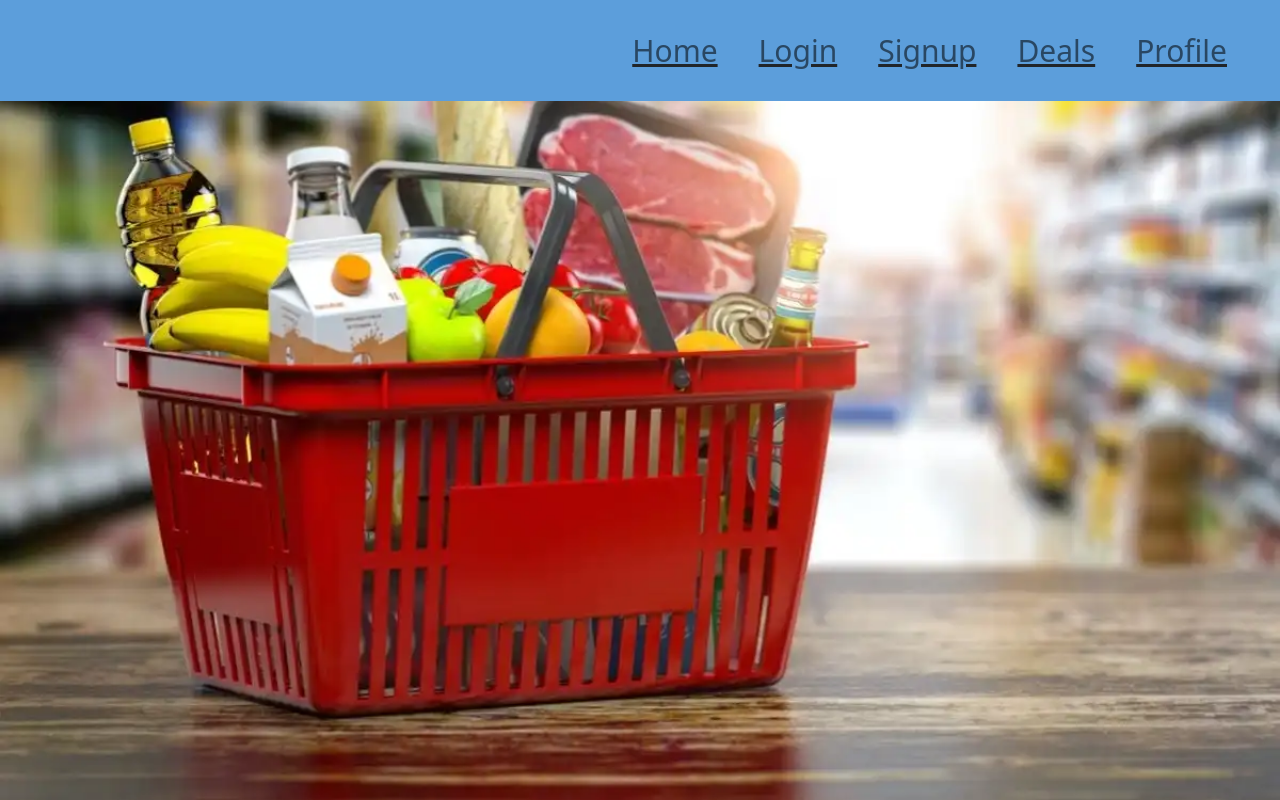
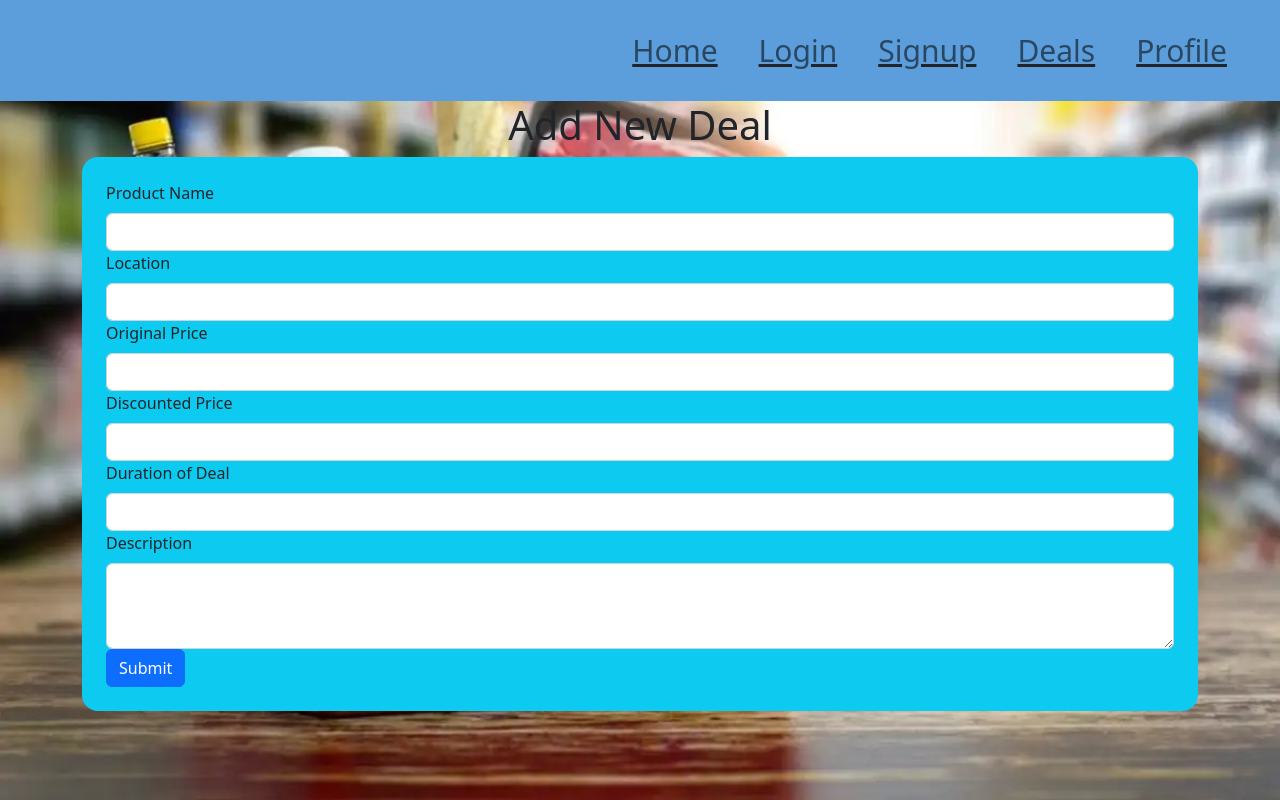
Before and after one commit to kenghoufong1/Savr, a React (Create React App) app in the folder client/: page /add-deal in a window 1280 px wide. Built offline with nearby package versions, Linux system fonts and the light colour scheme.

Commit message:
Created add deal form page

```diff
--- a/client/src/App.js
+++ b/client/src/App.js
@@ -8,6 +8,7 @@ import Profile from './pages/Profile'
 import SharedDeals from './pages/SharedDeals'
 import Header from './components/Header';
 import authService from './utils/auth'
+import AddDealForm from './pages/AddDeal';
 
 const client = new ApolloClient({
   uri: '/graphql',
@@ -26,6 +27,7 @@ function App() {
           <Route path='/signup' element={<Signup />} />
           <Route path='/login' element={<Login />} />
           <Route path='/shareddeal' element={<SharedDeals />} />
+          <Route path='/add-deal' element={<AddDealForm />} />
         </Routes>
       </Router>
     </ApolloProvider>
--- /dev/null
+++ b/client/src/pages/AddDeal.js
@@ -0,0 +1,91 @@
+import React, { useState } from 'react';
+import { Button, Form, Row, Container } from 'react-bootstrap';
+import { useMutation } from '@apollo/client';
+import { ADD_POST } from '../utils/mutations';
+
+function AddDealForm(props) {
+  const [productName, setProductName] = useState('');
+  const [location, setLocation] = useState('');
+  const [originalPrice, setOriginalPrice] = useState('');
+  const [discountedPrice, setDiscountedPrice] = useState('');
+  const [duration, setDuration] = useState('');
+  const [description, setDescription] = useState('');
+  const postAuthor = props.userId; // Set the logged in user's ID as the postAuthor
+
+  const [addPost, { loading, error }] = useMutation(ADD_POST, {
+    onCompleted: () => {
+      setProductName('');
+      setLocation('');
+      setOriginalPrice('');
+      setDiscountedPrice('');
+      setDuration('');
+      setDescription('');
+      alert('Deal added successfully!');
+    },
+    onError: (error) => {
+      console.log(error);
+      alert('Failed to add deal. Please try again later.');
+    }
+  });
+
+  const handleSubmit = (e) => {
+    e.preventDefault();
+    addPost({
+      variables: {
+        product: productName,
+        location,
+        regPrice: parseFloat(originalPrice),
+        salePrice: parseFloat(discountedPrice),
+        image: '',
+        description,
+        postAuthor
+      }
+    });
+  };
+
+  return (
+    <Container fluid="md">
+      <h1 className="text-center">Add New Deal</h1>
+      <Row className="justify-content-center"></Row>
+      <Container className="bg-info p-4 rounded-4">
+        <Form onSubmit={handleSubmit}>
+          <Form.Group controlId="productName">
+            <Form.Label>Product Name</Form.Label>
+            <Form.Control type="text" value={productName} onChange={(event) => setProductName(event.target.value)} />
+          </Form.Group>
+
+          <Form.Group controlId="location">
+            <Form.Label>Location</Form.Label>
+            <Form.Control type="text" value={location} onChange={(event) => setLocation(event.target.value)} />
+          </Form.Group>
+
+          <Form.Group controlId="originalPrice">
+            <Form.Label>Original Price</Form.Label>
+            <Form.Control type="text" value={originalPrice} onChange={(event) => setOriginalPrice(event.target.value)} />
+          </Form.Group>
+
+          <Form.Group controlId="discountedPrice">
+            <Form.Label>Discounted Price</Form.Label>
+            <Form.Control type="text" value={discountedPrice} onChange={(event) => setDiscountedPrice(event.target.value)} />
+          </Form.Group>
+
+          <Form.Group controlId="duration">
+            <Form.Label>Duration of Deal</Form.Label>
+            <Form.Control type="text" value={duration} onChange={(event) => setDuration(event.target.value)} />
+          </Form.Group>
+
+          <Form.Group controlId="description">
+            <Form.Label>Description</Form.Label>
+            <Form.Control as="textarea" rows={3} value={description} onChange={(event) => setDescription(event.target.value)} />
+          </Form.Group>
+
+          <Button variant="primary" type="submit">
+            Submit
+          </Button>
+        </Form>
+      </Container>
+    </Container>
+  );
+}
+
+export default AddDealForm;
--- a/client/src/pages/SharedDeals.js
+++ b/client/src/pages/SharedDeals.js
@@ -1,48 +1,16 @@
 import React, { useState } from 'react';
-import { useQuery, useMutation } from '@apollo/client';
+import { useQuery, useM } from '@apollo/client';
 import { Button, Container, Row, Col } from 'react-bootstrap';
 
 
-import { QUERY_POSTS } from '../utils/queries';
-import { ADD_POST } from '../utils/mutations';
+import { QUERY_POSTS } from '../utils/queries'
 
 import SharedDealCard from '../components/SharedDeal';
 
 const SharedDeals = () => {
-  const [product, setProduct] = useState('');
-  const [regPrice, setRegPrice] = useState(0);
-  const [salePrice, setSalePrice] = useState(0);
-  const [image, setImage] = useState('');
-  const [description, setDescription] = useState('');
-  const [postAuthor, setPostAuthor] = useState('');
 
   const { loading, data } = useQuery(QUERY_POSTS);
 
-  const [addDeal] = useMutation(ADD_POST);
-
-  const handleSubmit = (e) => {
-    e.preventDefault();
-
-    addDeal({
-      variables: {
-        // location: locationFilter,
-        product: product,
-        regPrice: parseInt(regPrice),
-        salePrice: parseInt(salePrice),
-        image: image,
-        description: description,
-        postAuthor: postAuthor
-      },
-      refetchQueries: [{ query: QUERY_POSTS }]
-    });
-
-    setProduct('');
-    setRegPrice(0);
-    setSalePrice(0);
-    setImage('');
-    setDescription('');
-    setPostAuthor('');
-  }
 
   /**
    *
```
